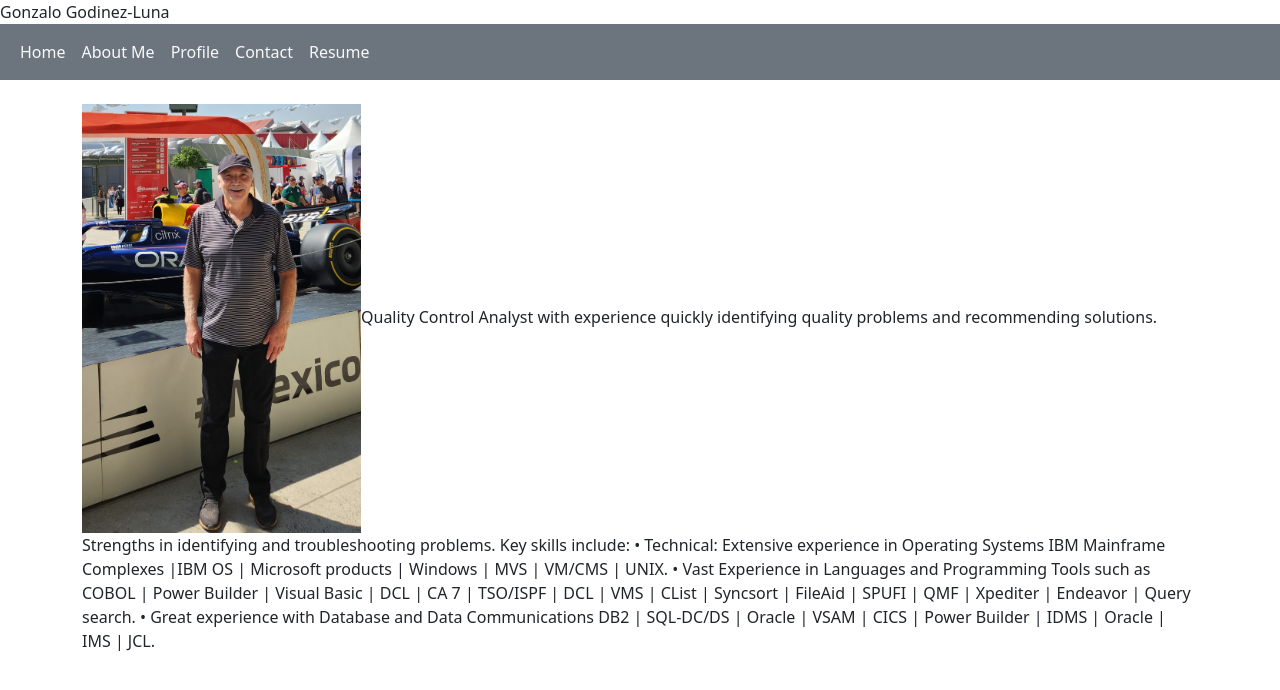
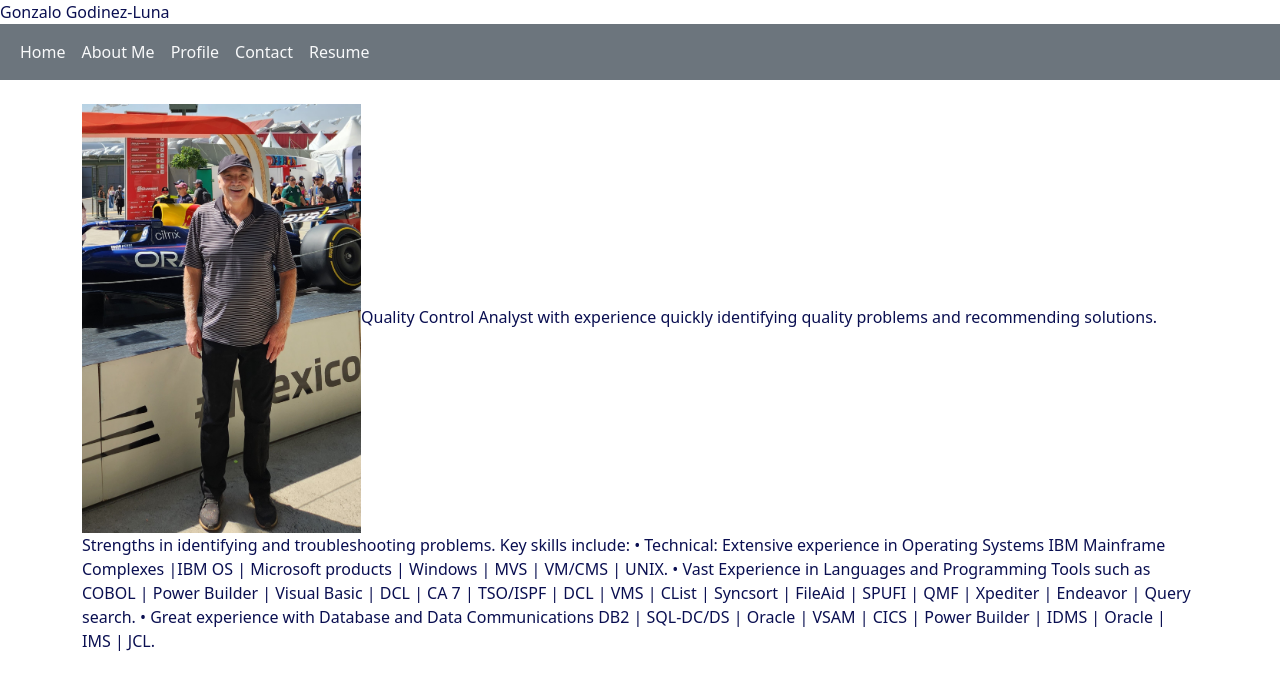
Before and after one commit to GonzaloGodinez/ReactPortfolio, a React (Vite) app in the folder vite-project/: page / in a window 1280 px wide. Shown: the top 690 px of the page. Built offline with nearby package versions, Linux system fonts and the light colour scheme.

Commit message:
updated index.css

```diff
--- a/vite-project/src/index.css
+++ b/vite-project/src/index.css
@@ -25,6 +25,7 @@ a:hover {
 body {
   margin: 0;
   padding: 0;
+  color: #0a0f51;
   /* display: flex; */
   /* min-width: 320px; */
   min-height: 100vh;
```
